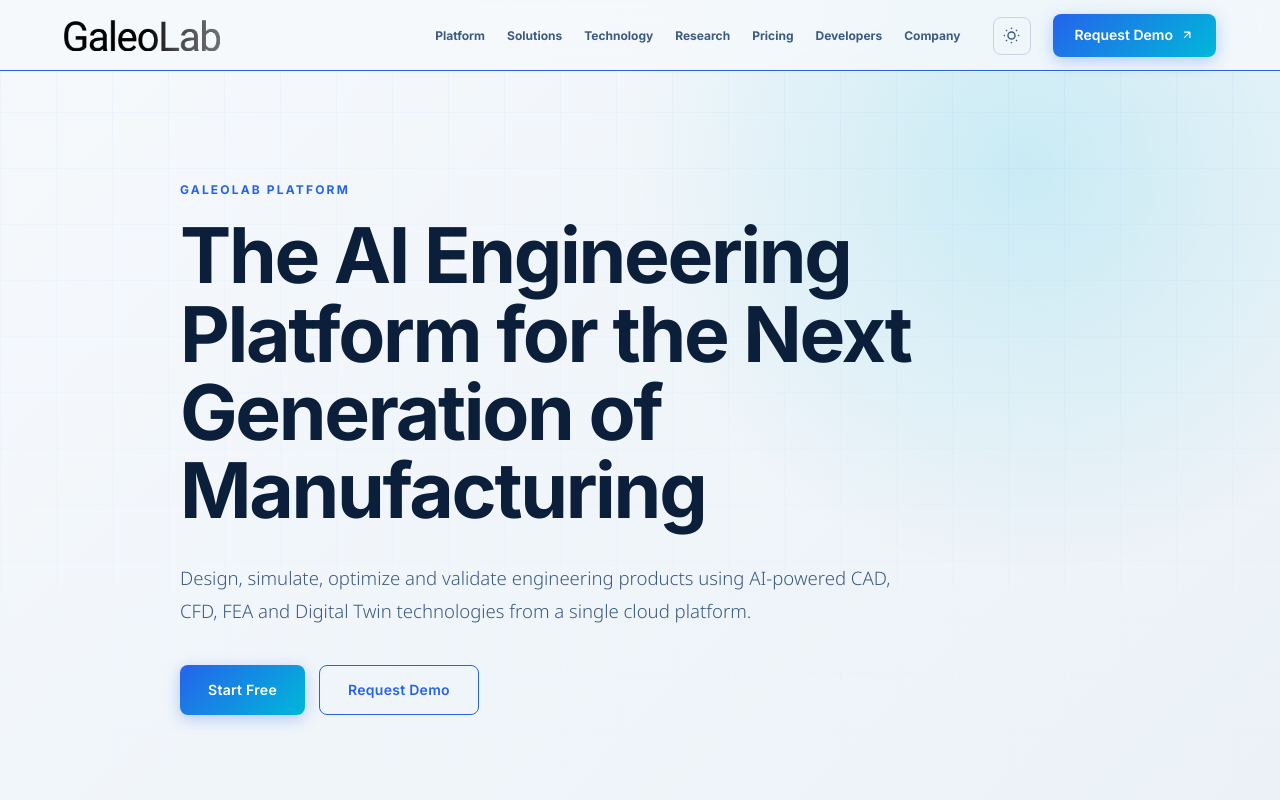
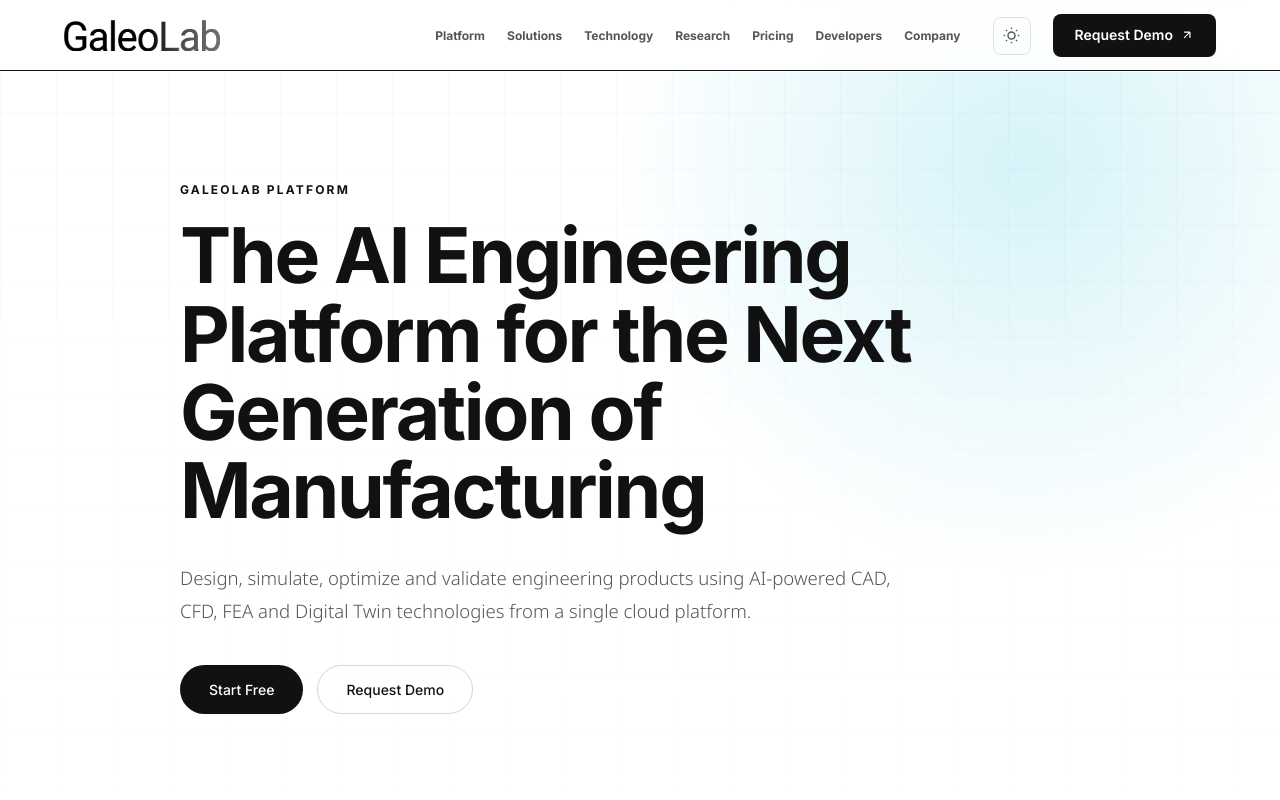
Before and after one commit to galeolabx/galeolab, a React (Vite) app in the folder client/: page /#/ in a window 1280 px wide. Shown: the top 800 px of the page. Built offline with nearby package versions, Linux system fonts and the light colour scheme.

Commit message:
Update website design

```diff
--- a/client/src/index.css
+++ b/client/src/index.css
@@ -1,44 +1,72 @@
 @import url('https://fonts.googleapis.com/css2?family=Inter:wght@300;400;500;600;700;800&family=Noto+Sans:wght@300;400;500;600&display=swap');
 
+/* GaleoLab — OpenAI-inspired neutral theme */
+
 :root {
-  --color-bg-primary:      #F6F9FC;
-  --color-bg-secondary:    #EAF1F7;
-  --color-bg-card:         #FFFFFF;
-  --color-bg-card-hover:   #F0F7FF;
+  color-scheme: light;
 
-  --color-accent-primary:  #2563EB;
-  --color-accent-secondary:#00B8D9;
-  --color-accent-bright:   #60A5FA;
-  --color-accent-glow:     rgba(37, 99, 235, 0.08);
-  --color-accent-border:   rgba(37, 99, 235, 0.15);
+  --color-bg-primary:       #FFFFFF;
+  --color-bg-secondary:     #F7F7F7;
+  --color-bg-card:          #FAFAFA;
+  --color-bg-card-hover:    #F1F1F1;
 
-  --color-text-primary:    #0B1F3A;
-  --color-text-secondary:  #3D5A80;
-  --color-text-muted:      #6B8CAE;
-  --color-text-light:      #F6F9FC;
+  --color-accent-primary:   #111111;
+  --color-accent-secondary: #333333;
+  --color-accent-bright:    #6B6B6B;
+  --color-accent-glow:      rgba(0, 0, 0, 0.04);
+  --color-accent-border:    rgba(0, 0, 0, 0.12);
 
-  --color-border:          #C7D3E0;
-  --color-footer-bg:       #0B1F3A;
+  --color-text-primary:     #111111;
+  --color-text-secondary:   #555555;
+  --color-text-muted:       #6B6B6B;
+  --color-text-light:       #FFFFFF;
 
-  --color-navbar-bg:            rgba(246, 249, 252, 0.8);
-  --color-navbar-bg-scrolled:   rgba(246, 249, 252, 0.96);
-  --color-navbar-border:        #C7D3E0;
-  --color-mobile-menu-bg:       rgba(246, 249, 252, 0.98);
+  --color-border:           #E2E2E2;
+  --color-footer-bg:        #111111;
 
-  --gradient-hero:   linear-gradient(135deg, #F6F9FC 0%, #EAF1F7 100%);
-  --gradient-blue:   linear-gradient(135deg, #2563EB, #00B8D9);
-  --gradient-card:   linear-gradient(145deg, #FFFFFF, #F6F9FC);
-  --gradient-glow:   radial-gradient(ellipse at center, rgba(37,99,235,0.06) 0%, transparent 70%);
+  --color-navbar-bg:          rgba(255, 255, 255, 0.90);
+  --color-navbar-bg-scrolled: rgba(255, 255, 255, 0.98);
+  --color-navbar-border:      #E2E2E2;
+  --color-mobile-menu-bg:     rgba(255, 255, 255, 0.99);
 
-  --border-card:     1px solid #C7D3E0;
-  --border-bright:   1px solid rgba(37, 99, 235, 0.4);
+  /* Separate button text keeps dark-mode buttons readable. */
+  --color-button-text:      #FFFFFF;
+  --color-button-hover:     #333333;
+  --color-outline-border:   #D4D4D4;
+  --color-focus-ring:       #111111;
+  --color-selection-bg:     rgba(0, 0, 0, 0.14);
+  --color-scrollbar:        #BDBDBD;
+  --color-scrollbar-hover:  #888888;
 
-  --shadow-card:     0 2px 16px rgba(11, 31, 58, 0.08), 0 0 0 1px rgba(199,211,224,0.6);
-  --shadow-blue:     0 8px 32px rgba(37, 99, 235, 0.18);
-  --shadow-button:   0 4px 16px rgba(37, 99, 235, 0.3);
+  /*
+   * Existing variable names remain compatible.
+   * These gradients now produce flat, neutral surfaces.
+   */
+  --gradient-hero:
+    linear-gradient(135deg, #FFFFFF, #FFFFFF);
 
-  --font-display:    'Inter', sans-serif;
-  --font-body:       'Noto Sans', sans-serif;
+  --gradient-blue:
+    linear-gradient(135deg, #111111, #111111);
+
+  --gradient-card:
+    linear-gradient(145deg, #FAFAFA, #FAFAFA);
+
+  --gradient-glow:
+    radial-gradient(
+      ellipse at center,
+      rgba(0, 0, 0, 0.025) 0%,
+      transparent 70%
+    );
+
+  --border-card:   1px solid #E2E2E2;
+  --border-bright: 1px solid rgba(0, 0, 0, 0.24);
+
+  --shadow-card:   0 2px 12px rgba(0, 0, 0, 0.035);
+  --shadow-blue:   0 4px 16px rgba(0, 0, 0, 0.06);
+  --shadow-button: none;
+
+  --font-display: 'Inter', sans-serif;
+  --font-body:    'Noto Sans', sans-serif;
 
   --section-padding: 100px 0;
   --container-max:   1200px;
@@ -48,39 +76,79 @@
   --transition-med:  0.35s ease;
   --transition-slow: 0.6s ease;
 
-  --radius-sm: 8px;
-  --radius-md: 12px;
-  --radius-lg: 20px;
-  --radius-xl: 32px;
+  --radius-sm:   8px;
+  --radius-md:   12px;
+  --radius-lg:   20px;
+  --radius-xl:   32px;
+  --radius-pill: 999px;
 }
 
+/* DARK MODE — GaleoLab adaptation */
+
 [data-theme='dark'] {
-  --color-bg-primary:      #0B1220;
-  --color-bg-secondary:    #111A2E;
-  --color-bg-card:         #131E33;
-  --color-bg-card-hover:   #16233D;
+  color-scheme: dark;
 
-  --color-text-primary:    #EAF1F7;
-  --color-text-secondary:  #A9BEDA;
-  --color-text-muted:      #6B8CAE;
-  --color-text-light:      #0B1F3A;
+  --color-bg-primary:       #101010;
+  --color-bg-secondary:     #171717;
+  --color-bg-card:          #1C1C1C;
+  --color-bg-card-hover:    #252525;
 
-  --color-border:          #22314F;
-  --color-footer-bg:       #060B14;
+  --color-accent-primary:   #F5F5F5;
+  --color-accent-secondary: #D4D4D4;
+  --color-accent-bright:    #B8B8B8;
+  --color-accent-glow:      rgba(255, 255, 255, 0.06);
+  --color-accent-border:    rgba(255, 255, 255, 0.14);
 
-  --color-navbar-bg:            rgba(11, 18, 32, 0.8);
-  --color-navbar-bg-scrolled:   rgba(11, 18, 32, 0.96);
-  --color-navbar-border:        #22314F;
-  --color-mobile-menu-bg:       rgba(11, 18, 32, 0.98);
+  --color-text-primary:     #F5F5F5;
+  --color-text-secondary:   #C4C4C4;
+  --color-text-muted:       #A0A0A0;
+  --color-text-light:       #FFFFFF;
 
-  --gradient-hero: linear-gradient(135deg, #0B1220 0%, #111A2E 100%);
-  --gradient-card: linear-gradient(145deg, #131E33, #0B1220);
+  --color-border:           #333333;
+  --color-footer-bg:        #080808;
 
-  --border-card:     1px solid #22314F;
-  --shadow-card:     0 2px 16px rgba(0,0,0,0.4), 0 0 0 1px rgba(34,49,79,0.6);
+  --color-navbar-bg:          rgba(16, 16, 16, 0.90);
+  --color-navbar-bg-scrolled: rgba(16, 16, 16, 0.98);
+  --color-navbar-border:      #333333;
+  --color-mobile-menu-bg:     rgba(16, 16, 16, 0.99);
+
+  --color-button-text:      #111111;
+  --color-button-hover:     #DEDEDE;
+  --color-outline-border:   #555555;
+  --color-focus-ring:       #F5F5F5;
+  --color-selection-bg:     rgba(255, 255, 255, 0.18);
+  --color-scrollbar:        #555555;
+  --color-scrollbar-hover:  #888888;
+
+  --gradient-hero:
+    linear-gradient(135deg, #101010, #101010);
+
+  --gradient-blue:
+    linear-gradient(135deg, #F5F5F5, #F5F5F5);
+
+  --gradient-card:
+    linear-gradient(145deg, #1C1C1C, #1C1C1C);
+
+  --gradient-glow:
+    radial-gradient(
+      ellipse at center,
+      rgba(255, 255, 255, 0.035) 0%,
+      transparent 70%
+    );
+
+  --border-card:   1px solid #333333;
+  --border-bright: 1px solid rgba(255, 255, 255, 0.28);
+
+  --shadow-card:   0 2px 12px rgba(0, 0, 0, 0.18);
+  --shadow-blue:   0 4px 16px rgba(0, 0, 0, 0.22);
+  --shadow-button: none;
 }
 
-*, *::before, *::after {
+/* RESET AND BASE */
+
+*,
+*::before,
+*::after {
   box-sizing: border-box;
   margin: 0;
   padding: 0;
@@ -99,15 +167,37 @@
   -webkit-font-smoothing: antialiased;
   text-rendering: optimizeLegibility;
   overflow-x: hidden;
-  transition: background-color 0.3s ease, color 0.3s ease;
+  transition:
+    background-color 0.3s ease,
+    color 0.3s ease;
 }
 
-::-webkit-scrollbar { width: 5px; }
-::-webkit-scrollbar-track { background: var(--color-bg-secondary); }
-::-webkit-scrollbar-thumb { background: var(--color-accent-bright); border-radius: 3px; }
-::-webkit-scrollbar-thumb:hover { background: var(--color-accent-primary); }
+/* SCROLLBAR */
 
-a { text-decoration: none; color: inherit; transition: color var(--transition-fast); }
+::-webkit-scrollbar {
+  width: 5px;
+}
+
+::-webkit-scrollbar-track {
+  background: var(--color-bg-secondary);
+}
+
+::-webkit-scrollbar-thumb {
+  background: var(--color-scrollbar);
+  border-radius: 3px;
+}
+
+::-webkit-scrollbar-thumb:hover {
+  background: var(--color-scrollbar-hover);
+}
+
+/* LINKS AND LAYOUT */
+
+a {
+  text-decoration: none;
+  color: inherit;
+  transition: color var(--transition-fast);
+}
 
 .container {
   max-width: var(--container-max);
@@ -115,13 +205,28 @@
   padding: var(--container-pad);
 }
 
-section { padding: var(--section-padding); position: relative; }
+section {
+  padding: var(--section-padding);
+  position: relative;
+}
 
-::selection { background: rgba(37,99,235,0.15); color: var(--color-text-primary); }
+::selection {
+  background: var(--color-selection-bg);
+  color: var(--color-text-primary);
+}
+
+/* EXISTING ANIMATIONS */
 
 @keyframes fadeInUp {
-  from { opacity: 0; transform: translateY(28px); }
-  to   { opacity: 1; transform: translateY(0); }
+  from {
+    opacity: 0;
+    transform: translateY(28px);
+  }
+
+  to {
+    opacity: 1;
+    transform: translateY(0);
+  }
 }
 
 @keyframes fadeIn {
@@ -131,7 +236,7 @@
 
 @keyframes float {
   0%, 100% { transform: translateY(0px); }
-  50%       { transform: translateY(-12px); }
+  50%      { transform: translateY(-12px); }
 }
 
 @keyframes gridMove {
@@ -145,15 +250,16 @@
 }
 
 @keyframes shimmer {
-  0%   { opacity: 0.4; }
-  50%  { opacity: 1; }
-  100% { opacity: 0.4; }
+  0%, 100% { opacity: 0.4; }
+  50%      { opacity: 1; }
 }
 
 @keyframes lineGrow {
   from { transform: scaleX(0); }
   to   { transform: scaleX(1); }
 }
+
+/* TYPOGRAPHY */
 
 h1, h2, h3, h4, h5, h6 {
   font-family: var(--font-display);
@@ -182,58 +288,96 @@
   color: var(--color-text-primary);
 }
 
-.section-title span { color: var(--color-accent-primary); }
+.section-title span {
+  color: var(--color-accent-primary);
+}
+
+/* BUTTONS */
+
+.btn-primary,
+.btn-outline {
+  display: inline-flex;
+  align-items: center;
+  justify-content: center;
+  gap: 8px;
+  border-radius: var(--radius-pill);
+  font-family: var(--font-display);
+  font-size: 14px;
+  font-weight: 500;
+  line-height: 1.4;
+  text-align: center;
+  cursor: pointer;
+  letter-spacing: 0;
+
+  transition:
+    background-color var(--transition-fast),
+    color var(--transition-fast),
+    border-color var(--transition-fast),
+    transform var(--transition-fast),
+    box-shadow var(--transition-fast);
+}
 
 .btn-primary {
-  display: inline-flex;
-  align-items: center;
-  gap: 8px;
   padding: 14px 28px;
-  background: var(--gradient-blue);
-  color: #ffffff;
-  border: none;
-  border-radius: var(--radius-sm);
-  font-family: var(--font-display);
-  font-size: 14px;
-  font-weight: 600;
-  cursor: pointer;
-  transition: transform var(--transition-fast), box-shadow var(--transition-fast), opacity var(--transition-fast);
+  background: var(--color-accent-primary);
+  color: var(--color-button-text);
+  border: 1px solid transparent;
   box-shadow: var(--shadow-button);
-  letter-spacing: 0.02em;
 }
 
 .btn-primary:hover {
-  transform: translateY(-2px);
-  box-shadow: 0 8px 24px rgba(37,99,235,0.35);
+  background: var(--color-button-hover);
+  color: var(--color-button-text);
+  transform: translateY(-1px);
+  box-shadow: var(--shadow-button);
 }
 
 .btn-outline {
-  display: inline-flex;
-  align-items: center;
-  gap: 8px;
-  padding: 13px 28px;
+  padding: 14px 28px;
   background: transparent;
-  color: var(--color-accent-primary);
-  border: 1.5px solid var(--color-accent-primary);
-  border-radius: var(--radius-sm);
-  font-family: var(--font-display);
-  font-size: 14px;
-  font-weight: 600;
-  cursor: pointer;
-  transition: all var(--transition-fast);
-  letter-spacing: 0.02em;
+  color: var(--color-text-primary);
+  border: 1px solid var(--color-outline-border);
 }
 
 .btn-outline:hover {
   background: var(--color-accent-glow);
-  transform: translateY(-2px);
-  box-shadow: var(--shadow-blue);
+  border-color: var(--color-text-muted);
+  transform: translateY(-1px);
+  box-shadow: none;
 }
 
+.btn-primary:focus-visible,
+.btn-outline:focus-visible {
+  outline: 2px solid var(--color-focus-ring);
+  outline-offset: 4px;
+}
+
+/* RESPONSIVE SPACING */
+
 @media (max-width: 768px) {
-  :root { --section-padding: 72px 0; }
+  :root {
+    --section-padding: 72px 0;
+  }
 }
 
 @media (max-width: 480px) {
-  :root { --section-padding: 52px 0; }
+  :root {
+    --section-padding: 52px 0;
+  }
 }
+
+/* REDUCED MOTION */
+
+@media (prefers-reduced-motion: reduce) {
+  html {
+    scroll-behavior: auto;
+  }
+
+  *,
+  *::before,
+  *::after {
+    animation-duration: 0.01ms !important;
+    animation-iteration-count: 1 !important;
+    transition-duration: 0.01ms !important;
+  }
+}
```
